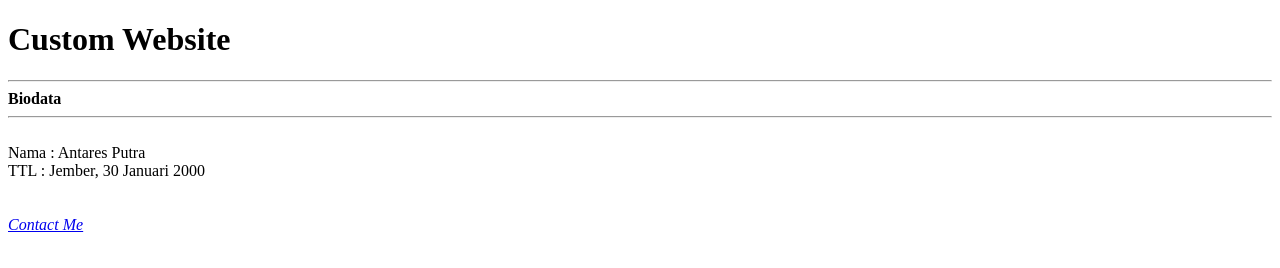
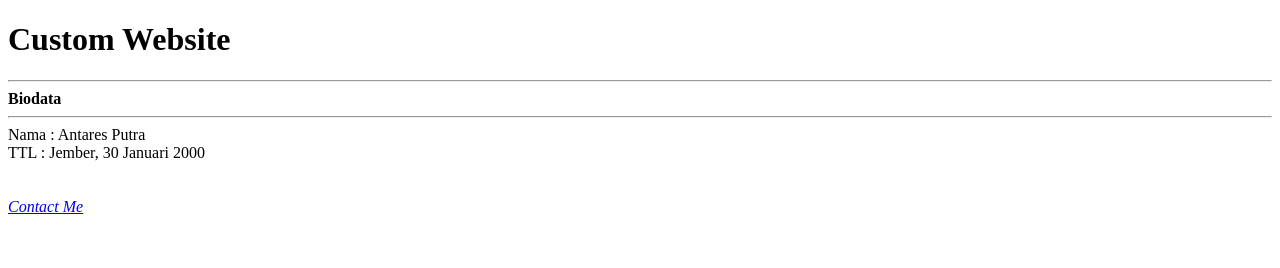
Before and after one commit to project-ant/FrontEnd-WebDev, a plain HTML site: page My_Website.html in a window 1280 px wide. Drawn offline with Linux system fonts and the light colour scheme.

Commit message:
My Website

```diff
--- a/My_Website.html
+++ b/My_Website.html
@@ -11,7 +11,7 @@
     <p>
         <hr>
         <b>Biodata</b>
-        <hr><br>
+        <hr>
         Nama : Antares Putra<br>
         TTL : Jember, 30 Januari 2000<br>
         <br>
```
